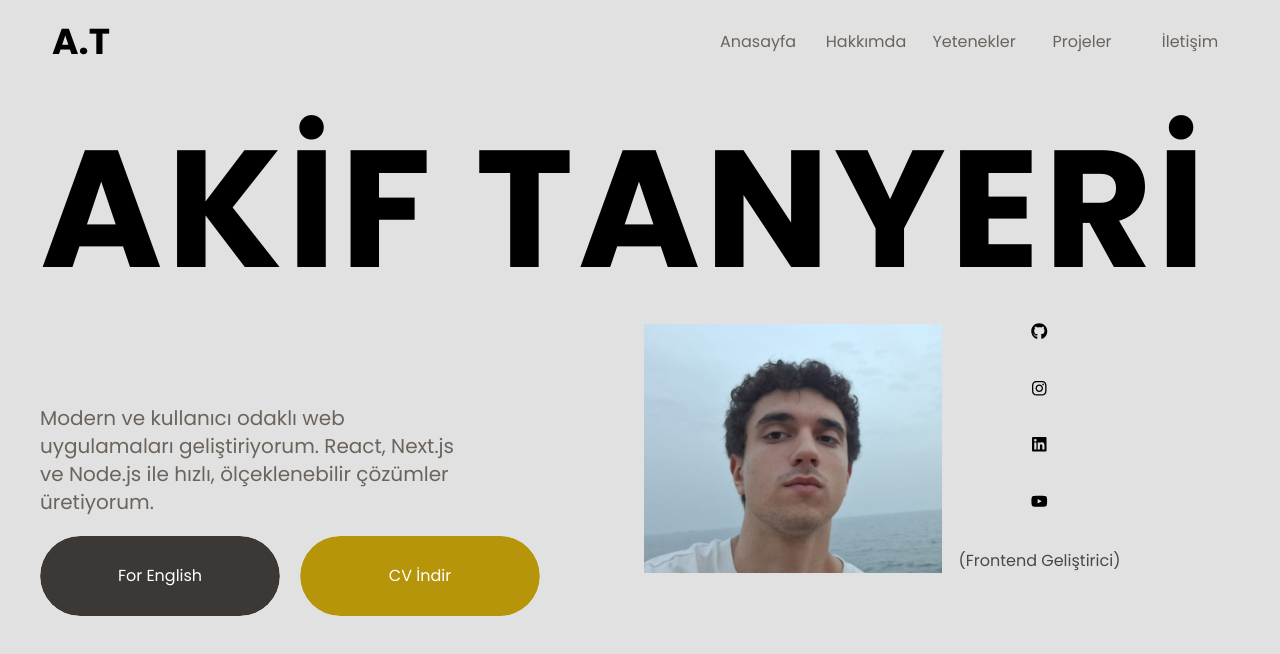
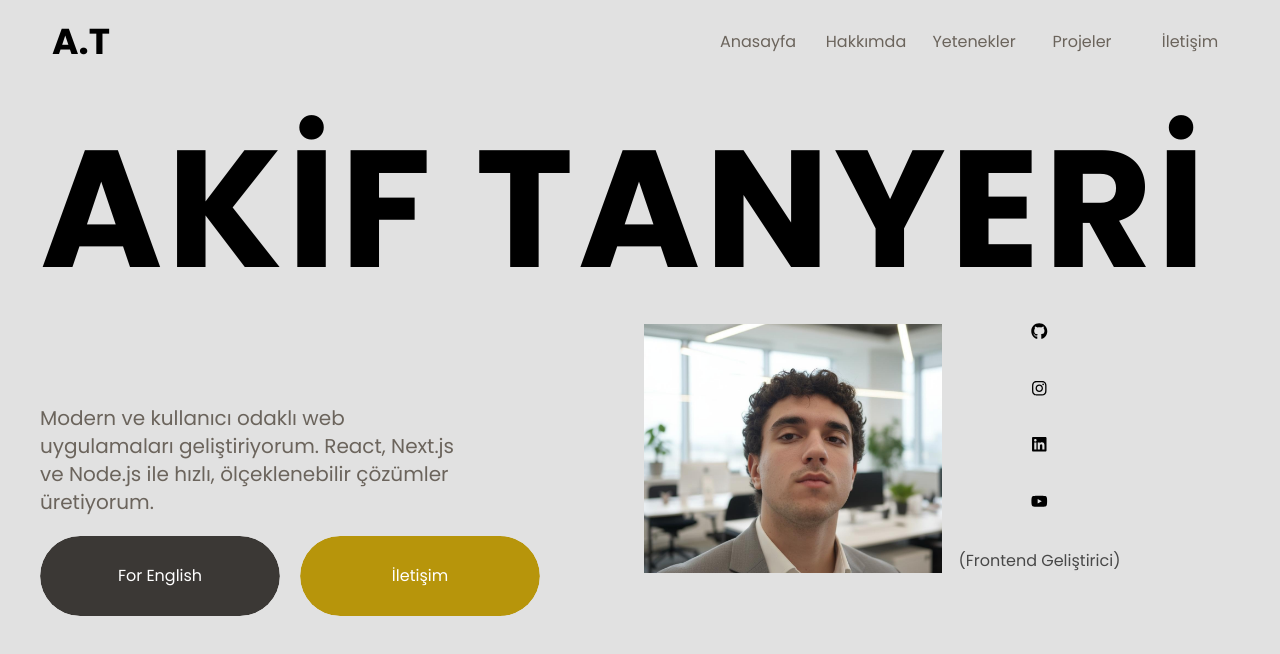
Before and after one commit to Vi303832/PortfolioP, a React (Vite) app: page / in a window 1280 px wide. Shown: the top 654 px of the page. Built offline with nearby package versions, Linux system fonts and the light colour scheme.

Commit message:
İş için bazı değişiklikler

```diff
--- a/src/App.jsx
+++ b/src/App.jsx
@@ -15,7 +15,7 @@ import Skills2 from './Skills2';
 import CVModal from './cvModal.jsx';
 import Contact from './Contact';
 import Footer from './Footer';
-import profile from './assets/profile.jpeg';
+import profile from './assets/profile.jpg';
 
 const MAX_WORDS = 50;
 
@@ -23,6 +23,9 @@ function App() {
   const [isCVModalOpen, setIsCVModalOpen] = useState(false);
   const openCVModal = () => setIsCVModalOpen(true);
   const closeCVModal = () => setIsCVModalOpen(false);
+
+  // İletişim modalı için state
+  const [isContactModalOpen, setIsContactModalOpen] = useState(false);
 
   let [started, setstarted] = useState(false);
 
@@ -37,6 +40,7 @@ function App() {
   const skillsRef = useRef(null);
   const worksRef = useRef(null);
   const contentRef = useRef(null);
+  const contactRef = useRef(null);
 
   // Reference for ScrollWords effect - keeping this as requested
   const scrollWordsRef = useRef(null);
@@ -281,15 +285,15 @@ function App() {
                       </div>
                     </motion.div>
 
-                    {/* CV Butonu */}
-                    <motion.div
+                    {/* CV Butonu
+                          <motion.div
                       className='w-[30vh] h-[10vh] overflow-hidden rounded-full relative'
                       initial={{ scale: 0 }}
                       animate={{ scale: 1 }}
                       transition={{ duration: 1, delay: 4.5 }}
                     >
                       <div className="relative flex w-full h-full cursor-pointer">
-                        {/* Üstteki Buton */}
+
                         <motion.button
                           className="absolute w-full h-full bg-[#B7950B] text-white rounded-full cursor-pointer"
                           onMouseEnter={() => setcvHovered(true)}
@@ -299,7 +303,7 @@ function App() {
                           <div className='z-30 absolute w-full h-full top-[35%]'>{lang === 'tr' ? 'CV İndir' : 'Download CV'}</div>
                         </motion.button>
 
-                        {/* Alttaki Buton */}
+
                         <motion.button
                           className="absolute w-0 h-full bg-[#F1C40F] text-white rounded-full"
                           onMouseEnter={() => setcvHovered(true)}
@@ -314,6 +318,54 @@ function App() {
                         />
                       </div>
                     </motion.div>
+
+
+                    */}
+
+                    <motion.div
+                      className='w-[30vh] h-[10vh] overflow-hidden rounded-full relative'
+                      initial={{ scale: 0 }}
+                      animate={{ scale: 1 }}
+                      transition={{ duration: 1, delay: 4.5 }}
+                    >
+                      <div className="relative flex w-full h-full cursor-pointer">
+                        {/* Üstteki Buton */}
+                        <motion.button
+                          className="absolute w-full h-full bg-[#B7950B] text-white rounded-full cursor-pointer"
+                          onMouseEnter={() => setcvHovered(true)}
+                          onMouseLeave={() => setcvHovered(false)}
+                          onClick={() => {
+                            contactRef.current?.scrollIntoView({ behavior: 'smooth', block: 'start' });
+                            setTimeout(() => {
+                              setIsContactModalOpen(true);
+                            }, 1000);
+                          }}
+                        >
+                          <div className='z-30 absolute w-full h-full top-[35%]'>{lang === 'tr' ? 'İletişim' : 'Contact'}</div>
+                        </motion.button>
+
+                        {/* Alttaki Buton */}
+                        <motion.button
+                          className="absolute w-0 h-full bg-[#F1C40F] text-white rounded-full"
+                          onMouseEnter={() => setcvHovered(true)}
+                          onMouseLeave={() => setcvHovered(false)}
+                          initial={{ width: "0", left: "-100px" }}
+                          animate={{
+                            width: cvHovered ? "100%" : "0",
+                            left: cvHovered ? "0" : "-100px",
+                          }}
+                          transition={{ duration: 1 }}
+                          onClick={() => {
+                            contactRef.current?.scrollIntoView({ behavior: 'smooth', block: 'start' });
+                            setTimeout(() => {
+                              setIsContactModalOpen(true);
+                            }, 2000);
+                          }}
+                        />
+                      </div>
+                    </motion.div>
+
+
                   </div>
                 </div>
               </div>
@@ -440,9 +492,9 @@ function App() {
 
         {/* İletişim */}
         <motion.div
-
+          ref={contactRef}
           className=''>
-          <Contact lang={lang} />
+          <Contact lang={lang} isModalOpen={isContactModalOpen} setIsModalOpen={setIsContactModalOpen} />
         </motion.div>
 
         {/* Footer */}
--- a/src/Contact.jsx
+++ b/src/Contact.jsx
@@ -2,9 +2,8 @@ import { useState } from "react";
 import { motion } from "framer-motion";
 import { FaLinkedin, FaGithub, FaInstagram, FaYoutube, FaTimes, FaEnvelope, FaShare, FaPaperPlane, FaArrowRight } from "react-icons/fa";
 
-export default function Contact({ lang = 'tr' }) {
+export default function Contact({ lang = 'tr', isModalOpen = false, setIsModalOpen }) {
     const [hovered, setHovered] = useState(false);
-    const [isModalOpen, setIsModalOpen] = useState(false);
     const [formStatus, setFormStatus] = useState({
         submitted: false,
         submitting: false,
@@ -124,7 +123,7 @@ export default function Contact({ lang = 'tr' }) {
                                 transition={{ duration: 0.6, ease: "easeOut" }}
                                 className="w-[30vh] h-[10vh] overflow-hidden rounded-full cursor-pointer"
                             >
-                                <div className="relative flex w-full h-full cursor-pointer" onClick={() => setIsModalOpen(true)}>
+                                <div className="relative flex w-full h-full cursor-pointer" onClick={() => setIsModalOpen?.(true)}>
                                     {/* Üstteki Buton */}
                                     <motion.button
                                         className="absolute w-full h-full bg-[#3B3835] text-white rounded-full cursor-pointer flex items-center justify-center"
@@ -162,7 +161,7 @@ export default function Contact({ lang = 'tr' }) {
                         <div className="flex justify-between items-center p-6 border-b border-gray-700">
                             <h2 className="text-2xl font-bold text-white">{texts.contact[lang]}</h2>
                             <button
-                                onClick={() => setIsModalOpen(false)}
+                                onClick={() => setIsModalOpen?.(false)}
                                 className="rounded-full p-1 hover:bg-gray-700 transition-colors cursor-pointer"
                             >
                                 <FaTimes className="h-5 w-5 text-gray-300 cursor-pointer" />
```
Also changed, not shown: src/assets/profile.jpeg (deleted), src/assets/profile.jpg (added).
